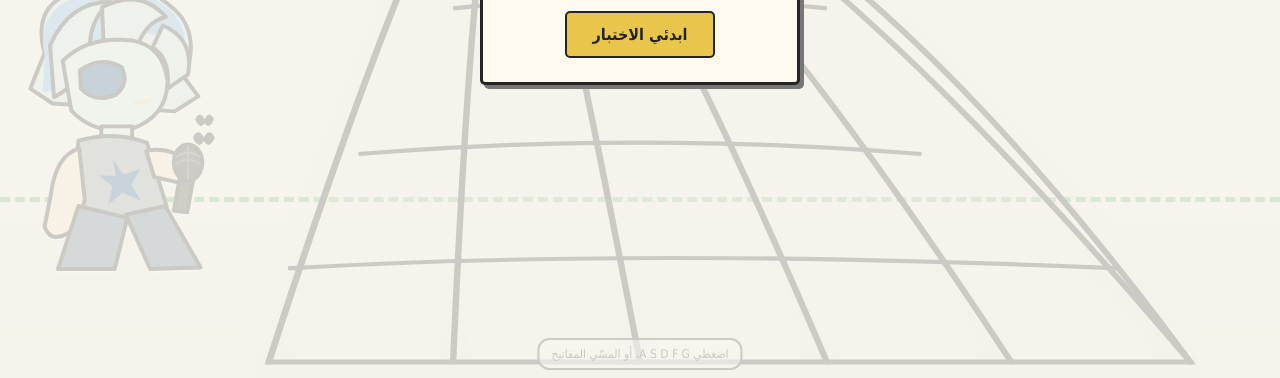
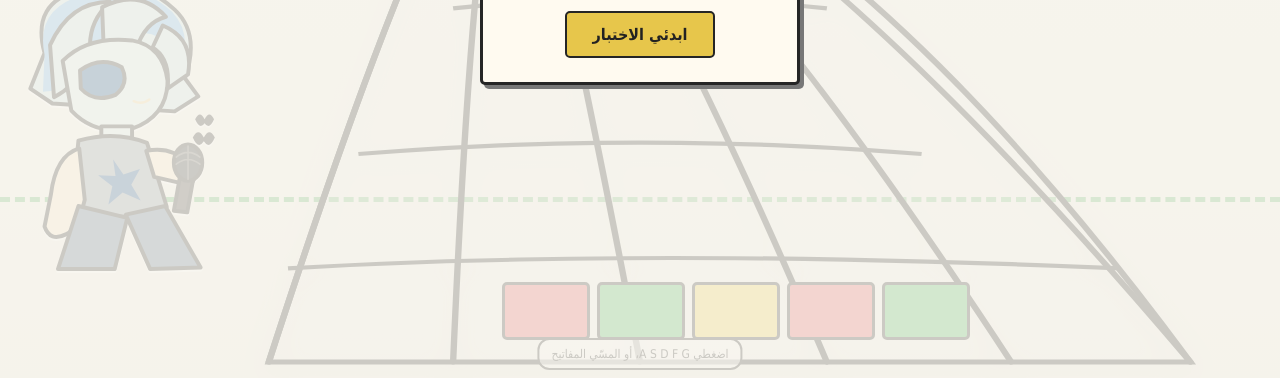
Before and after one commit to nonabeso977-bot/do-you-love-me-, a plain HTML site: page index.html in a window 1280 px wide. Shown: the part 422-800 px from the top of the page. Drawn offline with Linux system fonts and the light colour scheme.

Commit message:
Restore five playable keys in Sadeem reference layout

```diff
--- a/index.html
+++ b/index.html
@@ -157,6 +157,9 @@ button{font:inherit}.go{border:0;background:#4c9cc1;color:white;font-weight:bold
     </g>
    </svg>
   </div>
+  <div class="keys" id="keys">
+   <button class="key green" data-key="a">A</button><button class="key red" data-key="s">S</button><button class="key yellow" data-key="d">D</button><button class="key green" data-key="f">F</button><button class="key red" data-key="g">G</button>
+  </div>
  </section>
  <div class="hudbottom">اضغطي A S D F G، أو المسّي المفاتيح</div>
  <div class="start" id="start"><div class="startbox"><h1>مرحلة سديم</h1><p>اختبار أولي لمسارات البيانو المنحنية والبلاطات الزجاجية وتفاعل الشخصية.</p><button class="go" id="go">ابدئي الاختبار</button></div></div>
```
